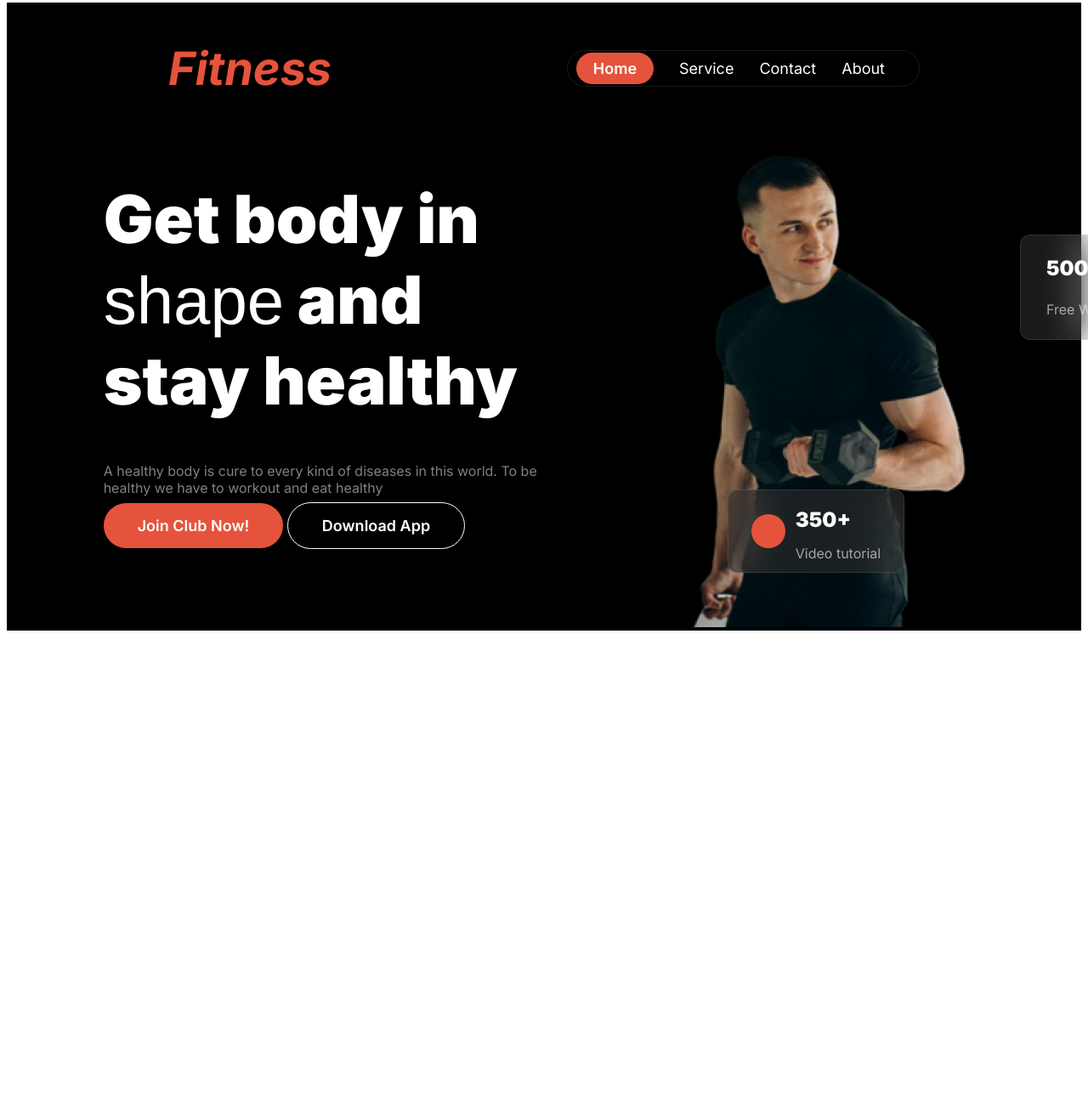
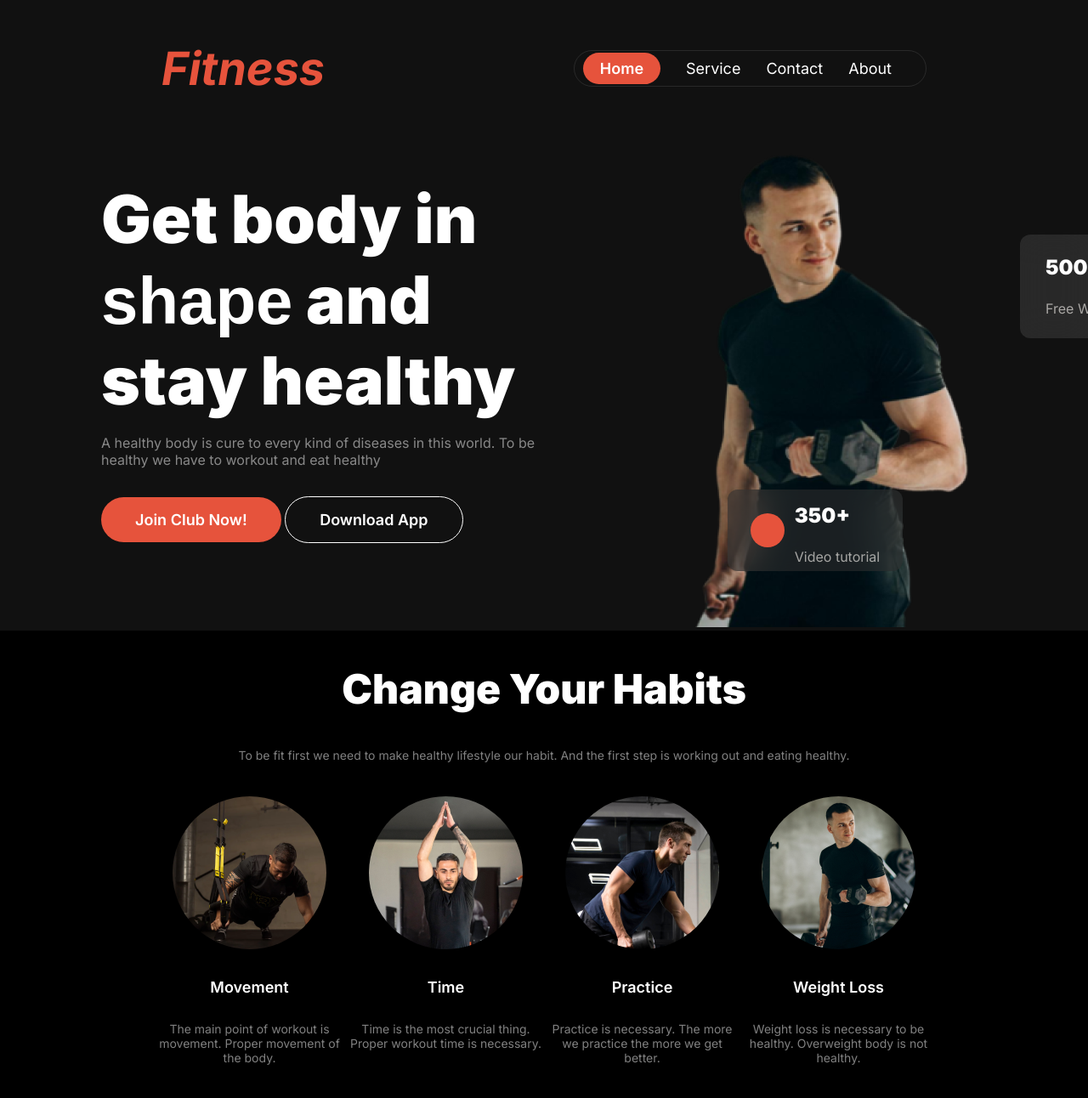
Before and after one commit to Annafi06/b10-a2, a plain HTML site: page index.html in a window 1280 px wide. Shown: the part 54-1346 px from the top of the page at 85% size. Before the commit the page ends 804 px from the top, so only its background shows below. Drawn offline with Linux system fonts and the light colour scheme; a web font is replaced by a local one.

Commit message:
added the habits section

```diff
--- a/index.html
+++ b/index.html
@@ -54,7 +54,36 @@
             </div>
         </div>
     </header>
-    <main></main>
+    <main class="main">
+        <section class="habit">
+            <div class="kotha">
+                <h1 class="habits">Change Your Habits</h1>
+                <p class="para-1">To be fit first we need to make healthy lifestyle our habit. And the first step is working out and eating healthy.</p>
+            </div>
+        </section>
+        <section class="ovash">
+            <div class="ovash-gula">
+                <img class="golla-sobi" src="images/image 3.png" alt="">
+                <h5 class="ovash-type">Movement</h5>
+                <p class="ovash-para">The main point of workout is movement. Proper movement of the body.</p>
+            </div>
+            <div class="ovash-gula">
+                <img class="golla-sobi" src="images/image 2.png" alt="">
+                <h5 class="ovash-type">Time</h5>
+                <p class="ovash-para">Time is the most crucial thing. Proper workout time is necessary.</p>
+            </div>
+            <div class="ovash-gula">
+                <img class="golla-sobi" src="images/image 4.png" alt="">
+                <h5 class="ovash-type">Practice</h5>
+                <p class="ovash-para">Practice is necessary. The more we practice the more we get better.</p>
+            </div>
+            <div class="ovash-gula">
+                <img class="golla-sobi" src="images/image 5.png" alt="">
+                <h5 class="ovash-type">Weight Loss</h5>
+                <p class="ovash-para">Weight loss is necessary to be healthy. Overweight body is not healthy.</p>
+            </div>
+        </section>
+    </main>
     <footer></footer>
 </body>
 </html>
--- a/styles/style.css
+++ b/styles/style.css
@@ -1,119 +1,132 @@
 @import url('https://fonts.googleapis.com/css2?family=Inter:ital,opsz,wght@0,14..32,100..900;1,14..32,100..900&family=Work+Sans:ital,wght@0,100..900;1,100..900&display=swap');
 @import url('https://fonts.cdnfonts.com/css/miama');
 
-.miama-font{
-  font-family: 'Miama', sans-serif;
-  font-optical-sizing: auto;
-  font-weight: 400;
-  font-style: normal;
+html, body {
+  margin: 0;
+  padding: 0;
+  height: 100%;
 }
 
-.inter-fonts{
+body {
+  display: flex;
+  flex-direction: column;
   font-family: "Inter", sans-serif;
   font-optical-sizing: auto;
   font-weight: 400;
   font-style: normal;
 }
 
-.df{
+header, main, footer {
+  width: 100%;
+}
+
+header {
+  /* background-color: black; */
+  background: linear-gradient(180deg, rgb(17, 17, 17)100%,rgba(119, 119, 119, 0) 100%);
+
+}
+
+main {
+  flex-grow: 1;
+  background-color: black;
+  display: flex;
+  justify-content: center;
+  justify-items: center;
+  align-items: center;
+  flex-direction: column;
+}
+
+footer {
+  background-color: black;
+}
+
+.miama-font {
+  font-family: 'Miama', sans-serif;
+}
+
+.df {
   display: flex;
 }
 
-header{
-  background-color: linear-gradient(180.00deg, rgb(17, 17, 17) 0%,rgba(119, 119, 119, 0) 100%);
-  background-color: black;
-
-}
-
-.navbar{
- /* justify-content: space-between;
- align-items: center; */
+.navbar {
   margin-left: 11.875rem;
   margin-right: 11.875rem;
   margin-top: 3.563rem;
- }
+}
 
-.bhitre{
+.bhitre {
   justify-content: space-between;
   align-items: center;
-
-
 }
 
-.fitness{
+.fitness {
   font-size: 36px;
   font-weight: 800;
   color: #E6533C;
 }
 
-.menu{
+.menu {
   font-size: 18px;
   text-decoration: none;
-  text-decoration-line: none;
   color: #ffffff;
-  /* box-sizing: border-box;
-  border: 1px solid rgba(255, 255, 255, 0.1);
-  border-radius: 39px; */
 }
 
-.links{
+.links {
   color: #ffffff;
   border: 1px solid rgba(255, 255, 255, 0.1);
   border-radius: 39px;
   padding: 10px;
 }
 
-.nav-item{
+.nav-item {
   list-style: none;
   margin-right: 30px;
 }
 
-.nav-link{
+.nav-link {
   text-decoration: none;
-  color:#ffffff;
+  color: #ffffff;
 }
 
-.home{
+.home {
   background-color: #E6533C;
   font-weight: 600;
   border-radius: 46px;
   color: #ffffff;
-  padding: 8px 20px 8px 20px;
+  padding: 8px 20px;
 }
 
-.banta{
+.banta {
   display: flex;
   gap: 3.375rem;
   justify-content: center;
   justify-content: space-evenly;
 }
 
-.banner{
+.banner {
   color: white;
   width: 32.5rem;
   height: 27.5rem;
 }
 
-.ban-1{
+.ban-1 {
   font-size: 4.875rem;
   font-weight: 900;
-  width: 32.5rem;
-  height: 17.625rem;
+  margin-bottom: 0;
 }
 
-.para{
+.para {
   color: rgba(255, 255, 255, 0.5);
   font-size: 1rem;
-  width: 32.5rem;
-  height: 3rem;
+  margin-bottom: 50px;
 }
 
-.btn{
+.btn {
   width: 28.875rem;
   height: 3.375rem;
 }
 
-.btn-1{
+.btn-1 {
   background-color: #E6533C;
   border-radius: 2.625rem;
   padding: 1rem 2.5rem;
@@ -123,8 +136,7 @@ header{
   text-decoration: none;
 }
 
-.btn-2{
-  /* background-color: black; */
+.btn-2 {
   border: 1px solid white;
   border-radius: 2.625rem;
   padding: 1rem 2.5rem;
@@ -134,15 +146,17 @@ header{
   text-decoration: none;
 }
 
-.card-1{
+.card-1, .card-2 {
   position: absolute;
+  border-radius: 12px;
+  backdrop-filter: blur(20px);
+}
+
+.card-1 {
   width: 12.875rem;
   height: 6rem;
   left: 856px;
   top: 630px;
-  border-radius: 0.75rem;
-  border: 1px solid rgba(255, 255, 255, 0.1);
-  backdrop-filter: blur(20px);
   background: rgba(48, 48, 48, 0.54);
   display: flex;
   justify-content: center;
@@ -150,50 +164,33 @@ header{
   gap: 12px;
 }
 
-.golla{
+.golla {
   width: 40px;
   height: 40px;
   border-radius: 50%;
   background: rgb(230, 83, 60);
 }
 
-.gollar-pashe{
-  /* width: 6.75rem;
-  height: 3.5rem; */
-}
-
-.card-num{
-  font-size: 1.5rem;
-  font-weight: 900;
-  color: #ffffff;
-  margin-bottom: 10px;
-}
-
-.card-lekha{
-  font-size: 1rem;
-  font-weight: 400;
-  color: rgba(239, 237, 232, 0.65);
-  margin-top: 15px;
-}
-
-.card-2{
-  position: absolute;
+.card-2 {
   width: 12.063rem;
   height: 6.125rem;
   left: 1200px;
   top: 330px;
-  border: 1px solid rgba(255, 255, 255, 0.1);
-  border-radius: 12px;
-  backdrop-filter: blur(20px);
   background: rgba(255, 255, 255, 0.1);
   padding-left: 1.875rem;
   padding-bottom: 1.5rem;
 }
 
-.card-num-2{
+.card-num, .card-num-2 {
   font-size: 1.5rem;
   font-weight: 900;
   color: #ffffff;
+}
+
+.card-lekha {
+  font-size: 1rem;
+  font-weight: 400;
+  color: rgba(239, 237, 232, 0.65);
 }
 
 .hamburger {
@@ -203,13 +200,67 @@ header{
   cursor: pointer;
 }
 
+.habit {
+  width: 65.25rem;
+  /* Removed the height property to avoid large gaps */
+  margin-bottom: 20px; /* Added a small margin for spacing */
+}
+
+.kotha {
+  color: white;
+  margin-bottom: 20px; /* Reduced margin to close the gap */
+}
+
+.habits {
+  font-size: 3rem;
+  font-weight: 900;
+  text-align: center;
+}
+
+.para-1 {
+  color: rgba(255, 255, 255, 0.5);
+  font-size: 0.875rem;
+  font-weight: 400;
+  text-align: center;
+}
+
+.ovash {
+  width: 65.25rem;
+  /* Removed the height property to avoid large gaps */
+  display: flex;
+  justify-content: center;
+  /* align-items: center; */
+  margin-bottom: 100px;
+}
+
+.ovash-gula {
+  width: 14.438rem;
+  height: 17.125rem;
+  text-align: center;
+}
+
+.golla-sobi{
+  border-radius: 50%;
+}
+
+.ovash-type{
+  color: #ffffff;
+  font-size: 1.125rem;
+  font-weight: 600;
+}
+
+.ovash-para{
+  color: rgba(255, 255, 255, 0.5);
+  font-size: 0.875rem;
+}
+
 /* Responsive styles */
 @media screen and (max-width: 576px) {
   .links {
-      display: none;
+    display: none;
   }
 
   .hamburger {
-      display: block;
+    display: block;
   }
 }
```
